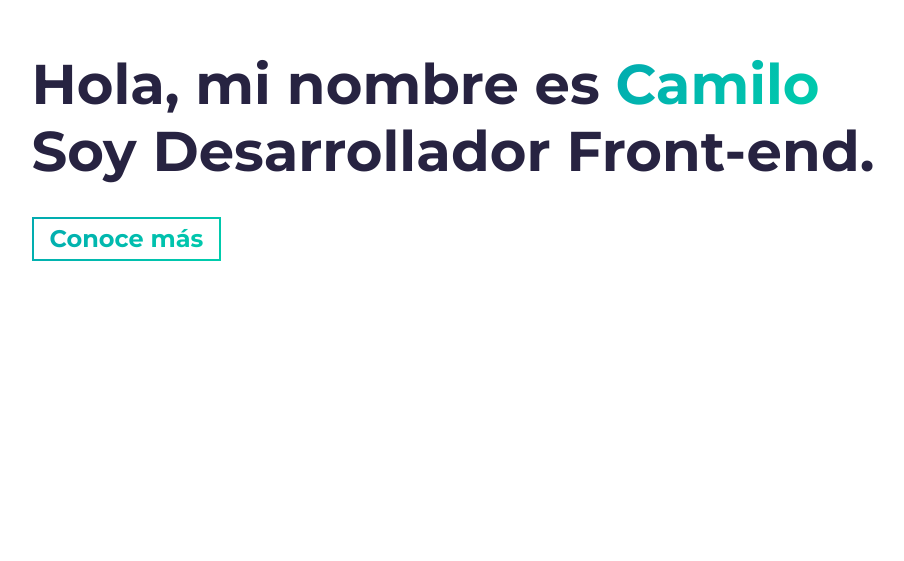
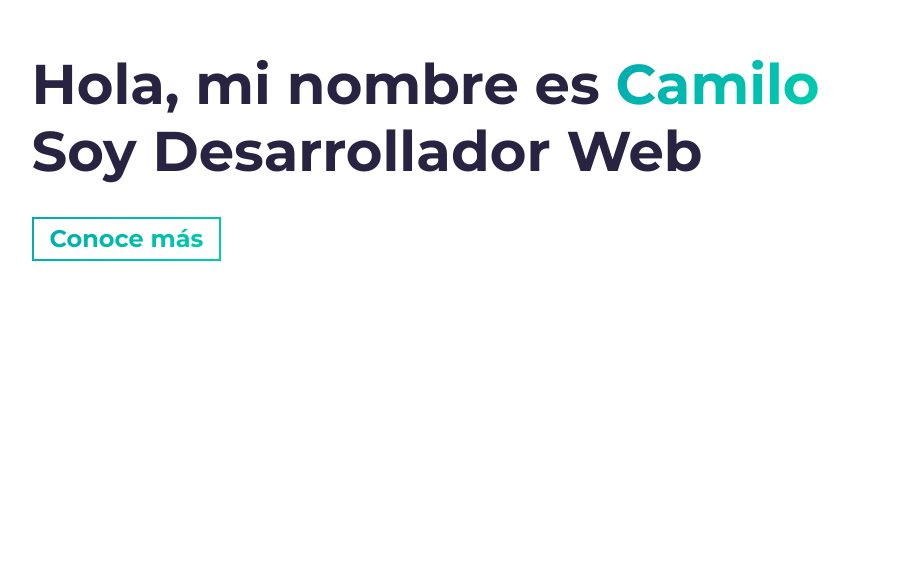
Before and after one commit to stente3/theportafolio, a website built with Parcel: page src/index.html in a window 1280 px wide. Shown: the part 239-800 px from the top of the page, without its empty margins (46-950 px from the left). Built offline with nearby package versions, Linux system fonts and the light colour scheme.

Commit message:
Se modifico el CV y la descripción del nombre

```diff
--- a/src/index.html
+++ b/src/index.html
@@ -27,7 +27,7 @@
           Hola, mi nombre es
           <span class="text-color-main">Camilo</span>
           <br />
-          Soy Desarrollador Front-end.
+          Soy Desarrollador Web
         </h1>
         <p class="hero-cta load-hidden">
           <a rel="noreferrer" class="cta-btn cta-btn--hero" href="#about">Conoce más</a>
```
Also changed, not shown: 2 other files.
